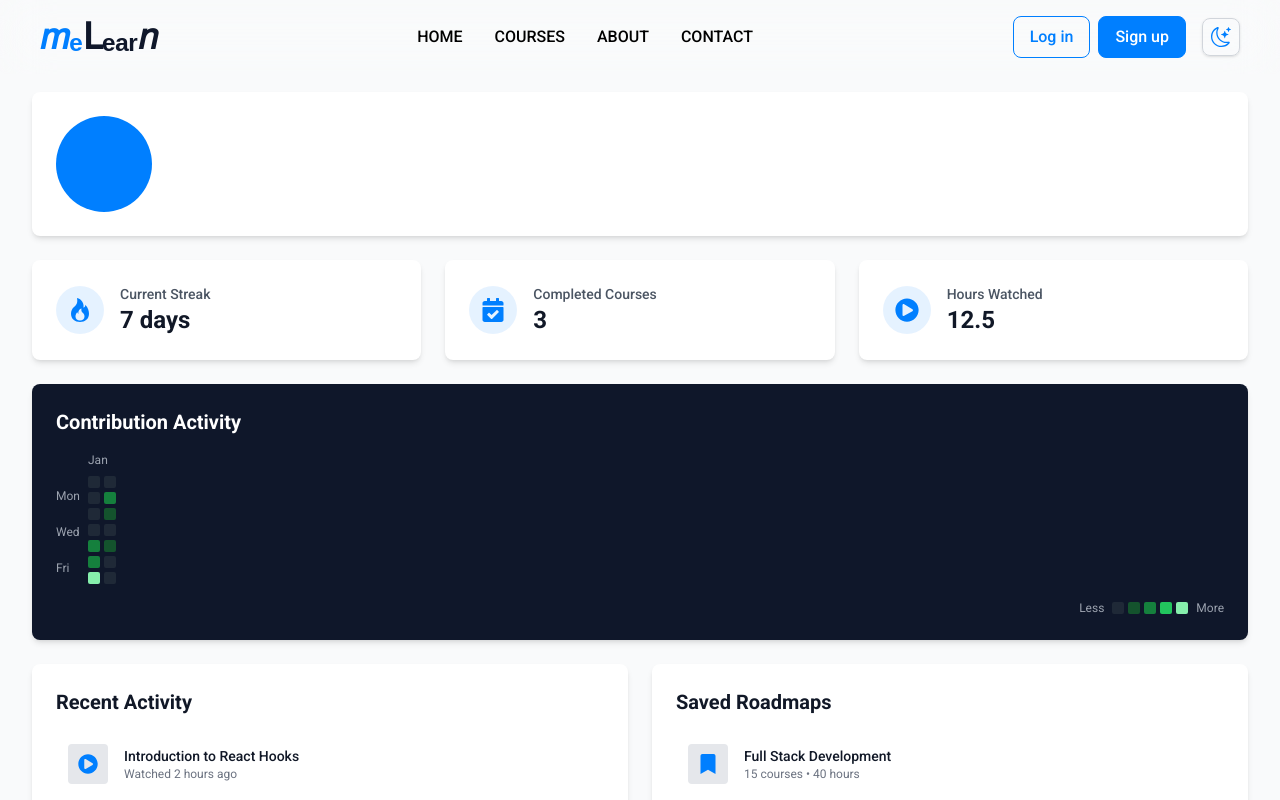
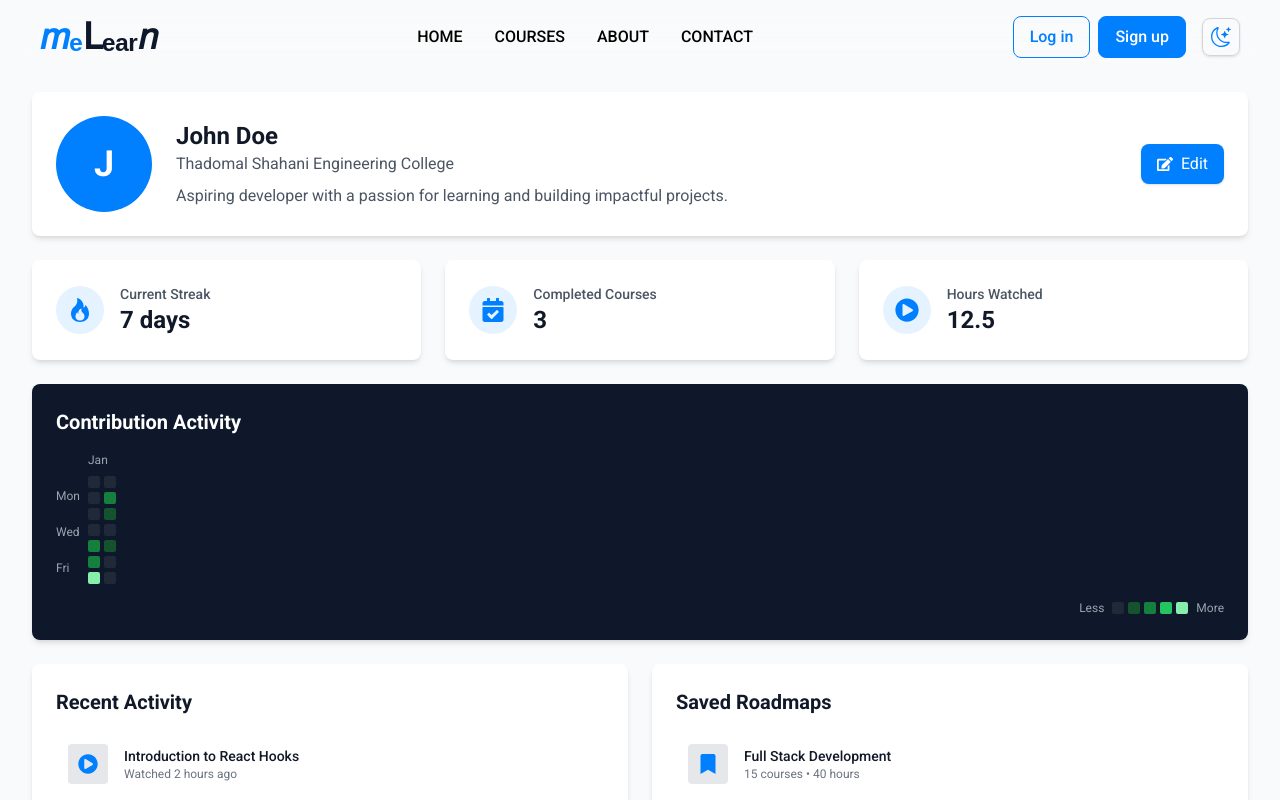
Before and after one commit to Suban2108/mE-Learn-ISTD, a React (Create React App) app: page /dashboard in a window 1280 px wide. Shown: the top 800 px of the page. Built offline with nearby package versions, Linux system fonts and the light colour scheme; no server answers.

Commit message:
dashboard final

```diff
--- a/src/component/UserDashboard/UserDashboard.jsx
+++ b/src/component/UserDashboard/UserDashboard.jsx
@@ -1,27 +1,120 @@
-import React from 'react';
-import { FaCalendarCheck, FaBookmark, FaPlayCircle } from 'react-icons/fa';
+import React, { useState } from "react";
+import { FaEdit, FaSave, FaUpload, FaCalendarCheck, FaBookmark, FaPlayCircle } from "react-icons/fa";
 import { BsFire } from 'react-icons/bs';
 import ContributionCalendar from './ContributionCalendar';
 
 const UserDashboard = ({ user }) => {
+  const [editMode, setEditMode] = useState(false);
+  const [profile, setProfile] = useState({
+    name: user?.username || "John Doe",
+    college: "Thadomal Shahani Engineering College",
+    bio: "Aspiring developer with a passion for learning and building impactful projects.",
+    profilePicture: null, // Stores the uploaded image URL
+  });
+
+  const handleEditToggle = () => setEditMode(!editMode);
+
+  const handleInputChange = (e) => {
+    const { name, value } = e.target;
+    setProfile((prev) => ({ ...prev, [name]: value }));
+  };
+
+  const handleProfilePictureChange = (e) => {
+    const file = e.target.files[0];
+    if (file) {
+      const reader = new FileReader();
+      reader.onload = () => {
+        setProfile((prev) => ({ ...prev, profilePicture: reader.result }));
+      };
+      reader.readAsDataURL(file);
+    }
+  };
+
   return (
     <div className="min-h-screen bg-gray-50 dark:bg-slate-900 pt-20 px-4 sm:px-6 lg:px-8">
-      {/* Profile Header */}
       <div className="max-w-7xl mx-auto">
+        {/* Profile Header */}
         <div className="bg-white dark:bg-slate-800 rounded-lg shadow-md p-6 mb-6 mt-3">
           <div className="flex flex-col sm:flex-row items-center gap-6">
-            <div className="w-24 h-24 bg-main dark:bg-sky-500 rounded-full flex items-center justify-center text-4xl text-white font-bold">
-              {user?.username?.[0]?.toUpperCase()}
+            <div className="relative">
+              <div className="w-24 h-24 bg-main dark:bg-sky-500 rounded-full flex items-center justify-center text-4xl text-white font-bold overflow-hidden">
+                {profile.profilePicture ? (
+                  <img
+                    src={profile.profilePicture}
+                    alt="Profile"
+                    className="w-full h-full object-cover"
+                  />
+                ) : (
+                  profile.name[0].toUpperCase()
+                )}
+              </div>
+              {editMode && (
+                <label
+                  htmlFor="profilePicture"
+                  className="absolute bottom-0 right-0 bg-main dark:bg-sky-500 p-2 rounded-full cursor-pointer"
+                >
+                  <FaUpload className="text-white" />
+                  <input
+                    type="file"
+                    id="profilePicture"
+                    className="hidden"
+                    accept="image/*"
+                    onChange={handleProfilePictureChange}
+                  />
+                </label>
+              )}
             </div>
-            <div className="text-center sm:text-left">
-              <h1 className="text-2xl font-bold text-gray-900 dark:text-white">
-                {user?.username}
-              </h1>
-              <p className="text-gray-600 dark:text-gray-300">{user?.email}</p>
+            <div className="text-center sm:text-left w-full">
+              {editMode ? (
+                <>
+                  <input
+                    type="text"
+                    name="name"
+                    value={profile.name}
+                    onChange={handleInputChange}
+                    className="block w-full text-2xl font-bold text-gray-900 dark:text-white bg-transparent border-b border-gray-300 focus:outline-none"
+                    placeholder="Name"
+                  />
+                  <input
+                    type="text"
+                    name="college"
+                    value={profile.college}
+                    onChange={handleInputChange}
+                    className="block w-full mt-2 text-gray-600 dark:text-gray-300 bg-transparent border-b border-gray-300 focus:outline-none"
+                    placeholder="College"
+                  />
+                  <textarea
+                    name="bio"
+                    value={profile.bio}
+                    onChange={handleInputChange}
+                    className="block w-full mt-2 text-gray-600 dark:text-gray-300 bg-transparent border-b border-gray-300 focus:outline-none resize-none"
+                    placeholder="Bio"
+                    rows={3}
+                  />
+                </>
+              ) : (
+                <>
+                  <h1 className="text-2xl font-bold text-gray-900 dark:text-white">
+                    {profile.name}
+                  </h1>
+                  <p className="text-gray-600 dark:text-gray-300">
+                    {profile.college}
+                  </p>
+                  <p className="text-gray-600 dark:text-gray-300 mt-2">
+                    {profile.bio}
+                  </p>
+                </>
+              )}
             </div>
+            <button
+              onClick={handleEditToggle}
+              className="flex items-center gap-2 px-4 py-2 bg-main text-white dark:bg-sky-500 rounded-lg shadow hover:bg-main/80 dark:hover:bg-sky-400 transition"
+            >
+              {editMode ? <FaSave /> : <FaEdit />}
+              {editMode ? "Save" : "Edit"}
+            </button>
           </div>
         </div>
-
         {/* Stats Grid */}
         <div className="grid grid-cols-1 sm:grid-cols-2 lg:grid-cols-3 gap-6 mb-6">
           {/* Streak Card */}
```
